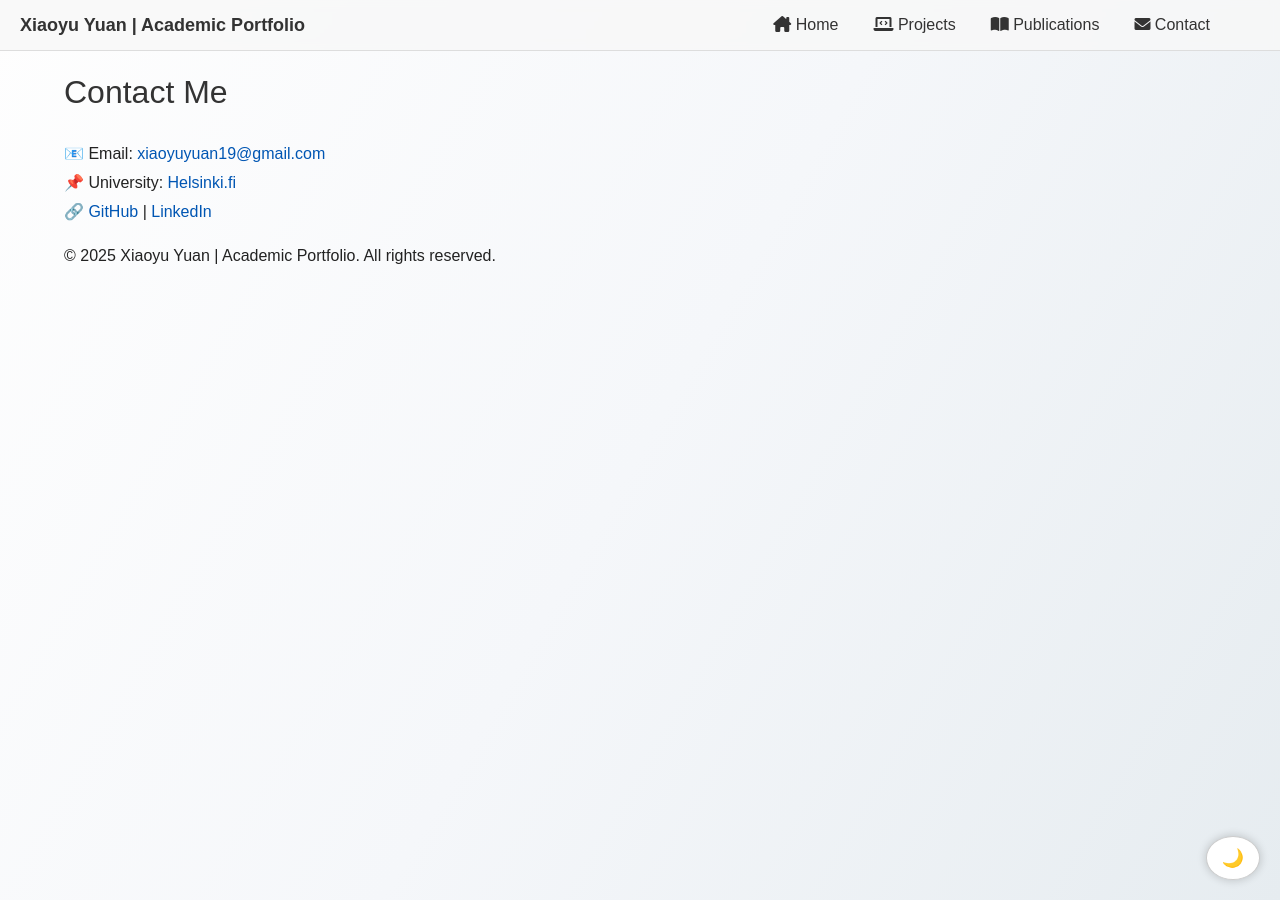
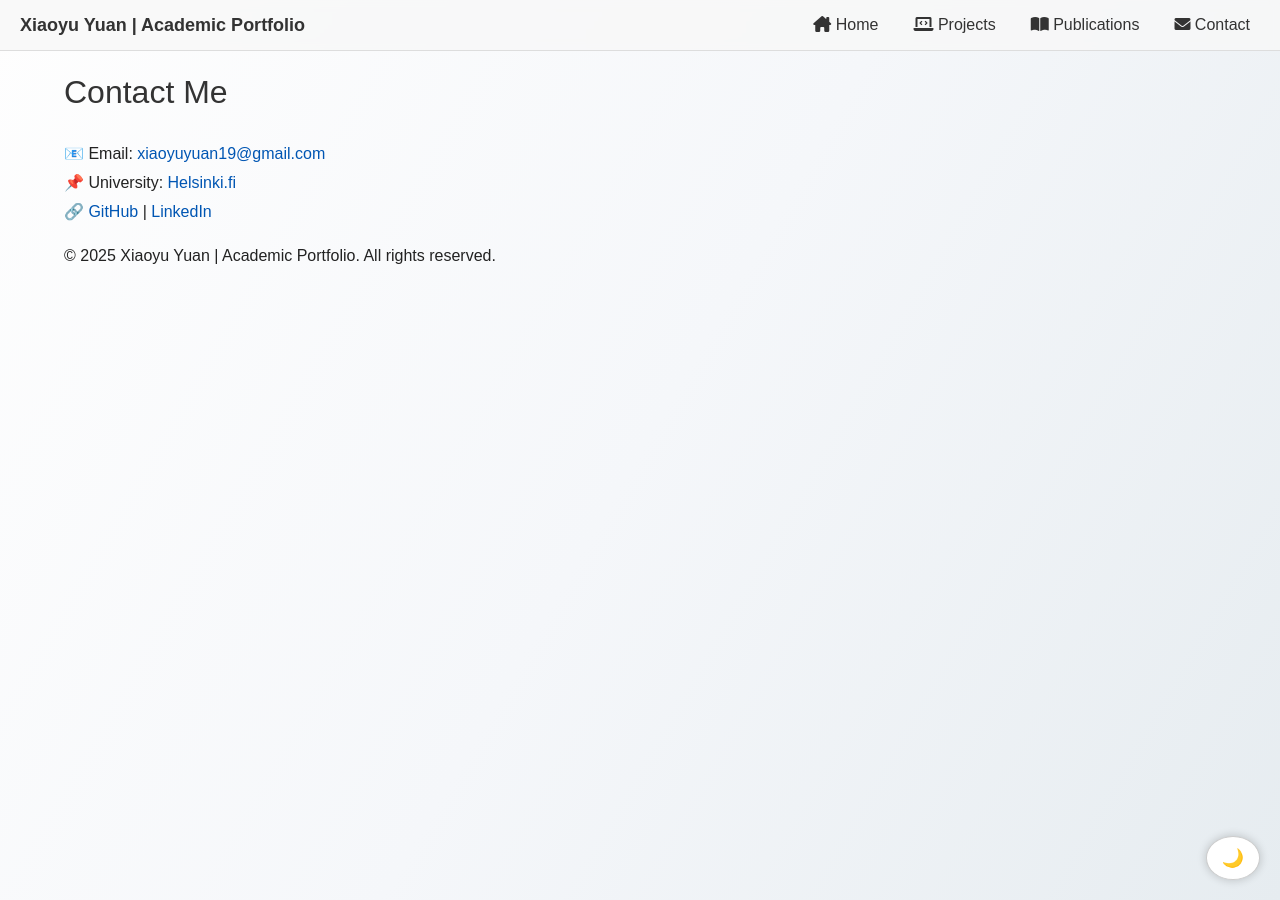
Before and after one commit to XiaoyuYuan19/portfolio, a Jekyll site: the page built from contact.md, in a window 1280 px wide. Built offline with Jekyll 4.4.1, drawn with Linux system fonts in a browser that asks for light colours.

Commit message:
Update style.css

```diff
--- a/assets/css/style.css
+++ b/assets/css/style.css
@@ -187,8 +187,8 @@ h1, h2, h3 {
 
 /* 🛠 修正 Contact 右侧超出问题 */
 .navbar ul {
-    padding-left: 80px;
-    padding-right: 80px;
+    padding-left: 40px;
+    padding-right: 40px;
 }
 
 /* 🌙 夜间模式调整 */
```
